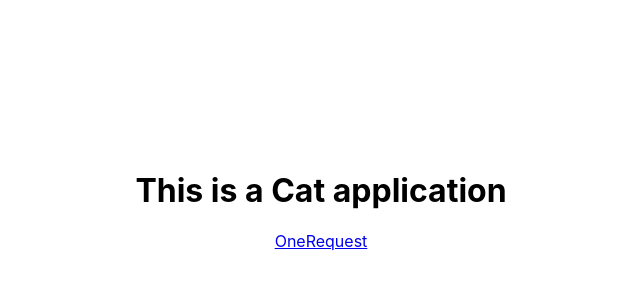
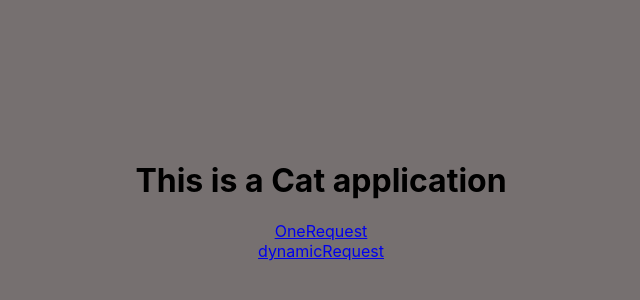
Before and after one commit to Matthieudegny/React-Query-App, a React (Create React App) app: page / in a window 1280 px wide. Shown: the part 200-500 px from the top of the page, without its empty margins (319-959 px from the left). Built offline with nearby package versions, Linux system fonts and the light colour scheme; no server answers.

Commit message:
dynamic request created

```diff
--- a/src/App.js
+++ b/src/App.js
@@ -5,6 +5,7 @@ import { HomePage } from './components/Homepage/HomePage';
 import { Routes, Route } from 'react-router-dom'
 
 import { OneRequest } from './components/fetchOneRequest/FetchOneRequest'
+import { DynamicRequest } from './components/dynamicRequest/DynamicRequest';
 
 const queryClient = new QueryClient()
 function App() {
@@ -15,6 +16,7 @@ function App() {
       <Routes>
           <Route path="/" element={<HomePage/>}/>
           <Route path="/oneRequest" element={<OneRequest/>}/>
+          <Route path="/dynamicRequest" element={<DynamicRequest/>}/>
       </Routes>
       <ReactQueryDevtools initialIsOpen={false} position='bottom-right' />
     </QueryClientProvider>
--- a/src/components/Homepage/HomePage.js
+++ b/src/components/Homepage/HomePage.js
@@ -1,4 +1,4 @@
-import { useState } from 'react';
+import { useState, useEffect } from 'react';
 import { NavLink } from 'react-router-dom'
 
 import { useCatDataMount } from '../../requests/requests';
@@ -8,6 +8,19 @@ import './homePage.css'
 export function HomePage () {
 
     const [homeReady, setHomeReady] = useState(false)
+
+
+    //thanks useEffects hooks and session storage i can maintain the state homeReady after a page refresh
+    //at each mount of the component i change the value of homeReady(state) to the value of homeReady(localStorage)
+    useEffect(() => {
+        setHomeReady(JSON.parse(window.sessionStorage.getItem("homeReady")));
+      }, []);
+    //at each time homeReady change, i update the value of homeReady(localStorage)
+    useEffect(() => {
+        window.sessionStorage.setItem("homeReady", homeReady);
+    }, [homeReady]);
+    //i save the value of homeReadu(localStorage) and use it in my JSX
+    const valueStorage =  window.sessionStorage.getItem("homeReady")
 
     const onSuccess = (data) => {
         console.log('Perform side effect after encountering success, the background is now grey', data)
@@ -24,7 +37,7 @@ export function HomePage () {
 
     return(
 
-        <div className={`homePage ${ homeReady ? "homePageReady" : ''}`}>
+        <div className={`homePage ${ valueStorage ? "homePageReady" : ''}`}>
          <h1>This is a Cat application</h1>
         {data && (
 
@@ -38,6 +51,9 @@ export function HomePage () {
         <NavLink to="/oneRequest">
             OneRequest
         </NavLink>
+        <NavLink to="/dynamicRequest">
+            dynamicRequest
+        </NavLink>
         </div>
     )
 }
--- a/src/components/Homepage/homePage.css
+++ b/src/components/Homepage/homePage.css
@@ -7,7 +7,7 @@
 }
 
 .homePageReady{
-    background-color: gainsboro;
+    background-color: rgb(118, 112, 112);
 }
 
 .homePage-img{
--- /dev/null
+++ b/src/components/dynamicRequest/DynamicRequest.js
@@ -0,0 +1,26 @@
+import React, { useRef, useState } from 'react'
+
+export const DynamicRequest = () => {
+
+    const [cats, setCats ] = useState('')
+
+    const catNumberRef = useRef('')
+
+    const submit = () => {
+        setCats(catNumberRef.current)
+    }
+
+    return (
+    <div className='container-dynamicRequest'>
+
+        <form action="" onSubmit={submit}>
+
+            <label for="tentacles">Number of Cats (1-5):</label>
+            <input type="number" name="catNumber" min="1" max="5" placeholder='1' ref={catNumberRef}/>
+
+            <button onClick={submit}>Ready to adopt</button>
+
+        </form>
+    </div>
+  )
+}
```
Also changed, not shown: 1 other file (tests, documents, lock files or other folders).
